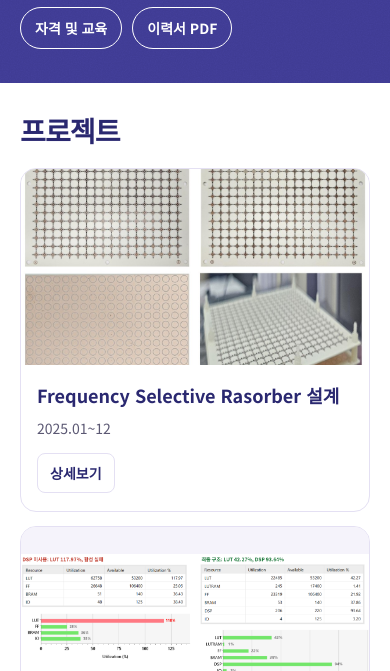
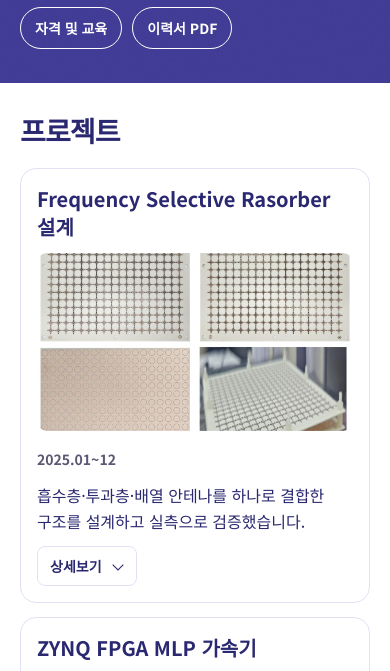
Before and after one commit to chan1046/Portfolio, a plain HTML site: page index.html in a window 390 px wide. Shown: the part 166-837 px from the top of the page. Drawn offline with Linux system fonts and the light colour scheme.

Commit message:
Arrange project title, cover and description with motion

```diff
--- a/app.js
+++ b/app.js
@@ -90,9 +90,9 @@
     { id: "fpga", cover: "fpga-util.png", proof: "fpga-util.png", proofLabel: "Vivado 자원 사용률 리포트" },
     { id: "cooling", cover: "cooling-real-overview.png", proof: "cooling-real-priority.png", proofLabel: "설비 점검 우선순위 화면" },
     { id: "tcad", cover: "tcad-idvg.png" },
-    { id: "todak", cover: "todak-poster-1.jpg" },
-    { id: "lamp", cover: "lamp-booth.jpg", photo: true },
-    { id: "solar", cover: "solar-app-dashboard.png" }
+    { id: "todak", cover: "todak-poster-1.jpg", description: "부모 말 습관 개선 세미나를 기획하고, 참가자 피드백을 바탕으로 앱과 램프를 구상했습니다." },
+    { id: "lamp", cover: "lamp-booth.jpg", photo: true, description: "부모의 말투를 분석해 LED와 앱으로 피드백을 전하는 시제품입니다." },
+    { id: "solar", cover: "solar-app-dashboard.png", description: "태양광 발전량 이상을 살피고 점검 요청부터 승인과 처리까지 기록하는 앱입니다." }
   ];
 
   var PROJECT_EMPHASIS = {
@@ -184,12 +184,25 @@
     var cover = p.gallery.find(function (image) { return image.src === item.cover; });
     return '<details class="project-item" id="project-' + p.id + '">' +
       '<summary class="project-preview-card">' +
-      '<span class="project-preview-media' + (item.photo ? ' is-photo' : '') + '"><img src="assets/img/' + esc(cover.src) +
-      '" alt="' + esc(cover.alt) + '" width="640" height="360" loading="lazy"></span>' +
-      '<span class="project-preview-body"><strong class="project-preview-title">' + esc(p.title) + '</strong>' +
-      '<span class="project-preview-date">' + esc(p.date) + '</span>' +
+      '<strong class="project-preview-title">' + esc(p.title) + '</strong>' +
+      '<span class="project-preview-body"><span class="project-preview-media' + (item.photo ? ' is-photo' : '') +
+      '"><img src="assets/img/' + esc(cover.src) + '" alt="' + esc(cover.alt) + '" width="640" height="360" loading="lazy"></span>' +
+      '<span class="project-preview-copy"><span class="project-preview-date">' + esc(p.date) + '</span>' +
+      '<span class="project-preview-description">' + esc(item.description || p.summary) + '</span></span></span>' +
       '<span class="project-preview-action"><span class="project-show">상세보기</span><span class="project-hide">상세 닫기</span></span>' +
-      '</span></summary>' + projectDetail(p, item) + '</details>';
+      '</summary>' + projectDetail(p, item) + '</details>';
+  }
+
+  function observeProjectMotion() {
+    if (!window.IntersectionObserver || window.matchMedia("(prefers-reduced-motion: reduce)").matches) return;
+    var observer = new window.IntersectionObserver(function (entries) {
+      entries.forEach(function (entry) {
+        if (!entry.isIntersecting) return;
+        entry.target.classList.add("project-arrived");
+        observer.unobserve(entry.target);
+      });
+    }, { threshold: 0.15 });
+    $$(".project-preview-card").forEach(function (preview) { observer.observe(preview); });
   }
 
   function emphasize(text, phrases) {
@@ -607,6 +620,7 @@
   if (page === "home") {
     jumpToHomeAnchor();
     window.addEventListener("hashchange", jumpToHomeAnchor);
+    observeProjectMotion();
   } else if (["project", "projects", "about", "activities", "credentials"].indexOf(page) === -1) {
     applyDomain();
     initBot();
--- a/extra.css
+++ b/extra.css
@@ -237,20 +237,34 @@ section.home-projects, section.home-career { padding: 40px 0 54px; }
 .home-projects h2.t, .home-career h2.t { margin: 0 0 20px; }
 .project-list { display: grid; gap: 18px; }
 .project-item { min-width: 0; overflow: hidden; border: 1px solid var(--line); border-radius: 16px; background: #fff; scroll-margin-top: 18px; }
-.project-preview-card { display: grid; grid-template-columns: minmax(0, min(40%, 360px)) minmax(0, 1fr); list-style: none; cursor: pointer; }
+.project-preview-card { display: grid; gap: clamp(12px, 2vw, 20px); padding: clamp(16px, 2.6vw, 30px); list-style: none; cursor: pointer; }
 .project-preview-card::-webkit-details-marker { display: none; }
 .project-preview-card:focus-visible { outline-offset: -3px; }
-.project-preview-media { display: block; aspect-ratio: 16 / 9; background: #f5f3fb; overflow: hidden; }
+.project-preview-title { display: block; color: var(--ink); font-size: clamp(20px, 2.4vw, 29px); line-height: 1.4; }
+.project-preview-body { display: grid; grid-template-columns: minmax(0, min(45%, 400px)) minmax(0, 1fr); gap: clamp(16px, 3vw, 34px); align-items: center; }
+.project-preview-media { display: block; aspect-ratio: 16 / 9; border-radius: 10px; background: #f5f3fb; overflow: hidden; }
 .project-preview-media img { display: block; width: 100%; height: 100%; object-fit: contain; }
 .project-preview-media.is-photo img { object-fit: cover; }
-.project-preview-body { display: flex; flex-direction: column; justify-content: center; align-items: flex-start; gap: 8px; padding: 18px clamp(16px, 3vw, 34px); }
-.project-preview-title { color: var(--ink); font-size: clamp(18px, 2.15vw, 27px); line-height: 1.4; }
-.project-preview-date { color: var(--muted); font-size: 14px; }
-.project-preview-action { display: inline-flex; align-items: center; min-height: 40px; margin-top: 4px; padding: 6px 12px; border: 1px solid var(--line); border-radius: 8px; background: #fff; color: var(--ink); font-size: 14px; font-weight: 700; }
+.project-preview-copy { display: flex; flex-direction: column; gap: 10px; min-width: 0; }
+.project-preview-date { color: var(--muted); font-size: 14px; font-weight: 650; }
+.project-preview-description { max-width: 39em; color: var(--ink); font-size: 16px; line-height: 1.65; }
+.project-preview-action { display: inline-flex; align-items: center; justify-self: start; gap: 12px; min-height: 40px; padding: 6px 12px; border: 1px solid var(--line); border-radius: 8px; background: #fff; color: var(--ink); font-size: 14px; font-weight: 700; }
+.project-preview-action::after { content: ""; width: 7px; height: 7px; margin: -3px 2px 0 0; border: solid currentColor; border-width: 0 1.5px 1.5px 0; transform: rotate(45deg); }
+.project-item[open] > .project-preview-card .project-preview-action::after { margin-top: 3px; transform: rotate(225deg); }
 .project-preview-card:hover .project-preview-action, .project-item[open] > .project-preview-card .project-preview-action { background: #eee9fb; }
 .project-hide, .project-item[open] > .project-preview-card .project-show { display: none; }
 .project-item[open] > .project-preview-card .project-hide { display: inline; }
 .project-chapter { padding: clamp(16px, 3vw, 30px); border-top: 1px solid var(--line); }
+@media (prefers-reduced-motion: no-preference) {
+  .project-preview-action { transition: background-color .2s ease; }
+  .project-preview-action::after { transition: transform .22s ease, margin-top .22s ease; }
+  .project-arrived .project-preview-title { animation: project-copy-in .38s ease-out both; }
+  .project-arrived .project-preview-copy { animation: project-copy-in .44s .06s ease-out both; }
+  .project-arrived .project-preview-media img { animation: project-image-in .5s ease-out both; }
+  .project-item[open] > .project-chapter { animation: project-copy-in .25s ease-out both; }
+  @keyframes project-copy-in { from { opacity: .55; transform: translateY(8px); } to { opacity: 1; transform: translateY(0); } }
+  @keyframes project-image-in { from { opacity: .65; transform: scale(1.035); } to { opacity: 1; transform: scale(1); } }
+}
 .project-meta { margin: 0; color: var(--muted); font-size: 14px; }
 .project-role { display: flex; align-items: baseline; gap: 10px; margin-top: 16px; padding: 11px 14px; border-radius: 10px; background: #f1eefc; }
 .project-role > strong { flex: none; color: var(--ink); }
@@ -301,7 +315,7 @@ section.home-projects, section.home-career { padding: 40px 0 54px; }
 .home-resources { display: flex; flex-wrap: wrap; gap: 10px 24px; padding-top: 16px; padding-bottom: 16px; color: var(--ink); font-size: 15px; font-weight: 700; }
 .home-resources a { text-decoration: underline; text-underline-offset: 4px; }
 @media (max-width: 650px) {
-  .project-preview-card { grid-template-columns: 1fr; }
+  .project-preview-body { grid-template-columns: 1fr; }
 }
 @media (max-width: 520px) {
   .home-hero { padding: 30px 0 34px; }
--- a/index.html
+++ b/index.html
@@ -8,13 +8,13 @@
 <link rel="preconnect" href="https://fonts.googleapis.com">
 <link href="https://fonts.googleapis.com/css2?family=Noto+Sans+KR:wght@400;500;700;900&family=Plus+Jakarta+Sans:wght@500;700;800&display=swap" rel="stylesheet">
 <link rel="stylesheet" href="style.css?v=20261123">
-<link rel="stylesheet" href="extra.css?v=portfolio-10">
+<link rel="stylesheet" href="extra.css?v=portfolio-11">
 </head>
 <body data-page="home">
 <div id="app"></div>
 <noscript>이 사이트는 JavaScript가 필요합니다.</noscript>
 <script src="data.js?v=portfolio-3"></script>
 <script src="data-extra.js?v=portfolio-3"></script>
-<script src="app.js?v=portfolio-10"></script>
+<script src="app.js?v=portfolio-11"></script>
 </body>
 </html>
```
